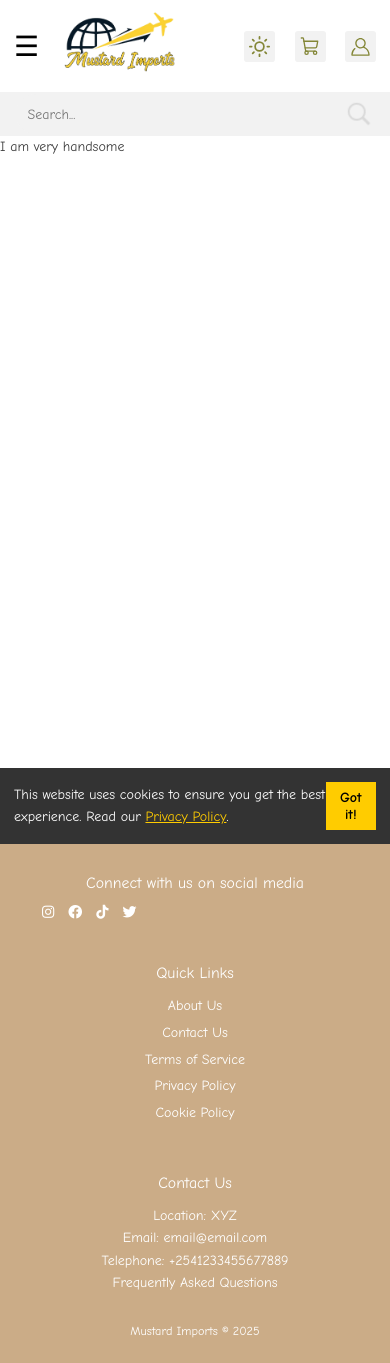
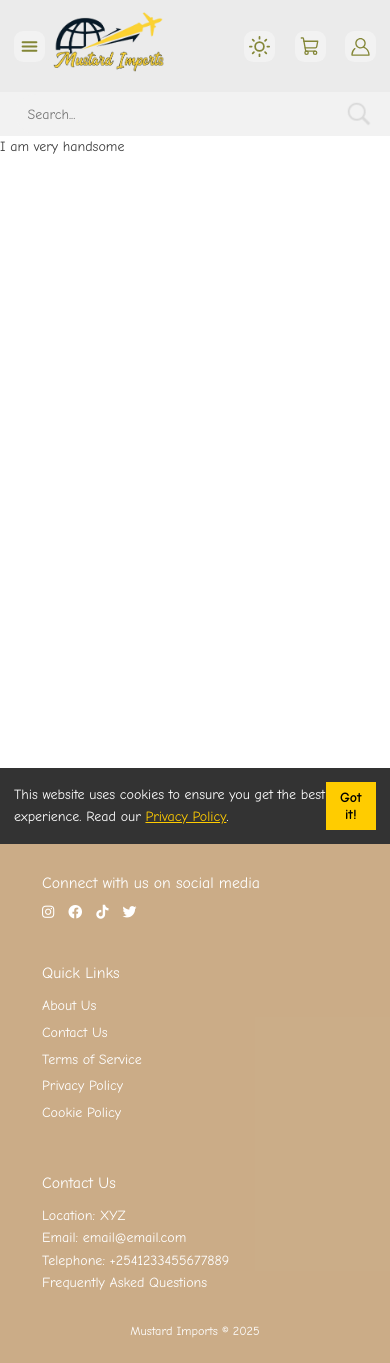
Before and after one commit to kamauhenry/Mustardecommerce, a Vue app in the folder frontend/vue-project/: page / in a window 390 px wide. Built offline with nearby package versions, Linux system fonts and the light colour scheme; a web font is replaced by a local one.

Commit message:
hamburger menu for sidebar

```diff
--- a/frontend/vue-project/src/App.vue
+++ b/frontend/vue-project/src/App.vue
@@ -20,6 +20,7 @@
   --top-row-bg: var(--vt-c-black-mute);
   --categories-bg: var(--vt-c-black-mute);
   --main-body-bg: var(--vt-c-black-soft);
+  --sidebar-text-color: var(--vt-c-white); /* #ffffff white */
   --text-color-eight: var(--text-color-one); /* #db4619 orange */
   --text-color-nine: var(--vt-c-white); /* #ffffff white */
   --text-color-ten: var(--vt-c-white); /* #ffffff white */
@@ -32,6 +33,7 @@
   --top-row-bg: var(--vt-c-white);
   --categories-bg: var(--background-color-three);
   --main-body-bg: var(--vt-c-white);
+  --sidebar-text-color: var(--vt-c-black); /* #ffffff white */
   --text-color-eight: var(--text-color-two); /* #838636 darkish green */
   --text-color-nine: var(--text-color-two); /* #838636 darkish green */
   --text-color-ten: var(--vt-c-black-soft); /* #3d3d3d dark grey */
@@ -43,6 +45,16 @@
 .navbar {
   background-color: var(--categories-bg);
   transition: background-color 0.3s, color 0.3s;
+}
+
+.sidebar {
+  background-color: var(--main-body-bg);
+  transition: background-color 0.3s, color 0.3s;
+}
+
+.page-list a,
+.category-list a {
+  color: var(--sidebar-text-color);
 }
 
 .categories {
--- a/frontend/vue-project/src/components/footer/FooterPage.vue
+++ b/frontend/vue-project/src/components/footer/FooterPage.vue
@@ -82,6 +82,7 @@ const currentYear = ref(new Date().getFullYear());
 .social-media {
   display: flex;
   justify-content: center;
+  align-items: flex-start;
 }
 
 /* Add vertical dividers */
@@ -105,7 +106,8 @@ h3 {
 .icons {
   font-size: 1.5rem;
   display: flex;
-  justify-content: flex-start;
+  justify-content: center;
+  align-items: center;
   gap: 1rem;
 }
 
@@ -135,7 +137,7 @@ h3 {
 }
 
 /* Responsive Design */
-@media (max-width: 768px) {
+@media (max-width: 540px) {
   .footer-container {
     grid-template-columns: 1fr;
     text-align: center;
@@ -145,8 +147,11 @@ h3 {
   .social-media,
   .quick-links,
   .contact-info {
+    display: flex;
+    justify-content: flex-start;
+    align-items: flex-start;
+    flex-direction: column;
     border-right: none;
-    text-align: center;
   }
 }
 </style>
--- /dev/null
+++ b/frontend/vue-project/src/components/icons/IconHamburger.vue
@@ -0,0 +1,48 @@
+<template>
+  <svg
+    width="18"
+    height="18"
+    viewBox="0 0 512 512"
+    xmlns="http://www.w3.org/2000/svg"
+  >
+    <title>Menu</title>
+    <line
+      x1="88"
+      y1="152"
+      x2="424"
+      y2="152"
+      stroke="#838636"
+      stroke-width="48"
+      stroke-linecap="round"
+      stroke-miterlimit="10"
+    />
+    <line
+      x1="88"
+      y1="256"
+      x2="424"
+      y2="256"
+      stroke="#838636"
+      stroke-width="48"
+      stroke-linecap="round"
+      stroke-miterlimit="10"
+    />
+    <line
+      x1="88"
+      y1="360"
+      x2="424"
+      y2="360"
+      stroke="#838636"
+      stroke-width="48"
+      stroke-linecap="round"
+      stroke-miterlimit="10"
+    />
+  </svg>
+</template>
+<style scoped>
+svg {
+  display: flex;
+  justify-content: center;
+  width: 1.5rem;
+  height: auto;
+}
+</style>
--- a/frontend/vue-project/src/components/navigation/HamburgerMenu.vue
+++ b/frontend/vue-project/src/components/navigation/HamburgerMenu.vue
@@ -1,7 +1,9 @@
 <template>
   <header class="navbar">
     <div class="nav-bar-one">
-      <button class="hamburger" @click="isSidebarOpen = !isSidebarOpen">☰</button>
+      <button class="hamburger" @click="isSidebarOpen = !isSidebarOpen">
+        <IconHamburger></IconHamburger>
+      </button>
       <div class="logo">
         <img
           src="../../assets/images/mustard-imports.png"
@@ -98,9 +100,11 @@
       </ul>
     </nav>
   </aside>
+  <div v-if="isSidebarOpen" class="overlay" @click="isSidebarOpen = false"></div>
 </template>
 
 <script setup>
+import IconHamburger from '../icons/IconHamburger.vue'
 import IconLightMode from '../icons/IconLightMode.vue'
 import IconCart from '../icons/IconCart.vue'
 import IconLogin from '../icons/IconLogin.vue'
@@ -136,15 +140,13 @@ onUnmounted(() => {
   align-items: center;
   justify-content: space-between;
   padding: 0 1rem;
-  background-color: var(--vt-c-white);
-  z-index: 99;
 }
 
 .nav-bar-one {
   display: flex;
   align-items: center;
   justify-content: flex-start;
-  gap: 1.5rem;
+  gap: .3rem;
 }
 
 nav {
@@ -171,12 +173,25 @@ nav {
   align-items: center;
 }
 
+.overlay {
+  position: fixed;
+  top: 0;
+  left: 0;
+  width: 100%;
+  height: 100%;
+  background: rgba(0, 0, 0, 0.4);
+  backdrop-filter: blur(5px);
+  z-index: 50;
+}
+
 .hamburger {
-  font-size: 2rem;
-  background: none;
   border: none;
-  cursor: pointer;
-  display: none;
+  border-radius: 30%;
+  background-color: var(--background-color-one);
+  padding: 5px;
+  display: flex;
+  justify-content: center;
+  align-items: center;
 }
 
 /* Sidebar */
@@ -186,11 +201,11 @@ nav {
   left: -100%;
   width: 250px;
   height: 100vh;
-  background: white;
   transition: left 0.3s ease-in-out;
   padding: 1rem;
   box-shadow: 2px 0 5px rgba(0, 0, 0, 0.2);
   overflow-y: auto;
+  z-index: 99;
 }
 
 .sidebar.open {
@@ -229,7 +244,6 @@ nav {
 .page-list a,
 .category-list a {
   text-decoration: none;
-  color: black;
   font-weight: 700;
   display: block;
 }
@@ -243,6 +257,11 @@ nav {
   .hamburger {
     display: block;
   }
+
+  .nav-icons .icon {
+    width: 2.2rem;
+    border-radius: 30%;
+  }
 }
 
 @media (min-width: 360px) and (max-width: 539px) {
@@ -253,6 +272,7 @@ nav {
 
   .nav-icons .icon {
     width: 2.2rem;
+    border-radius: 30%;
   }
 }
 
@@ -264,6 +284,7 @@ nav {
 
   .nav-icons .icon {
     width: 2.2rem;
+    border-radius: 30%;
   }
 }
 
--- a/frontend/vue-project/src/components/navigation/TopRow.vue
+++ b/frontend/vue-project/src/components/navigation/TopRow.vue
@@ -33,10 +33,16 @@ import IconLogin from '../icons/IconLogin.vue'
 
 <style scoped>
 .navbar {
-  padding: 0.1rem;
+  padding: .3rem 0.1rem;
   display: flex;
   justify-content: space-evenly;
   align-items: center;
+}
+
+.logo-image {
+  display: flex;
+  align-items: baseline;
+  justify-content: flex-end;
 }
 
 .main-logo {
```
